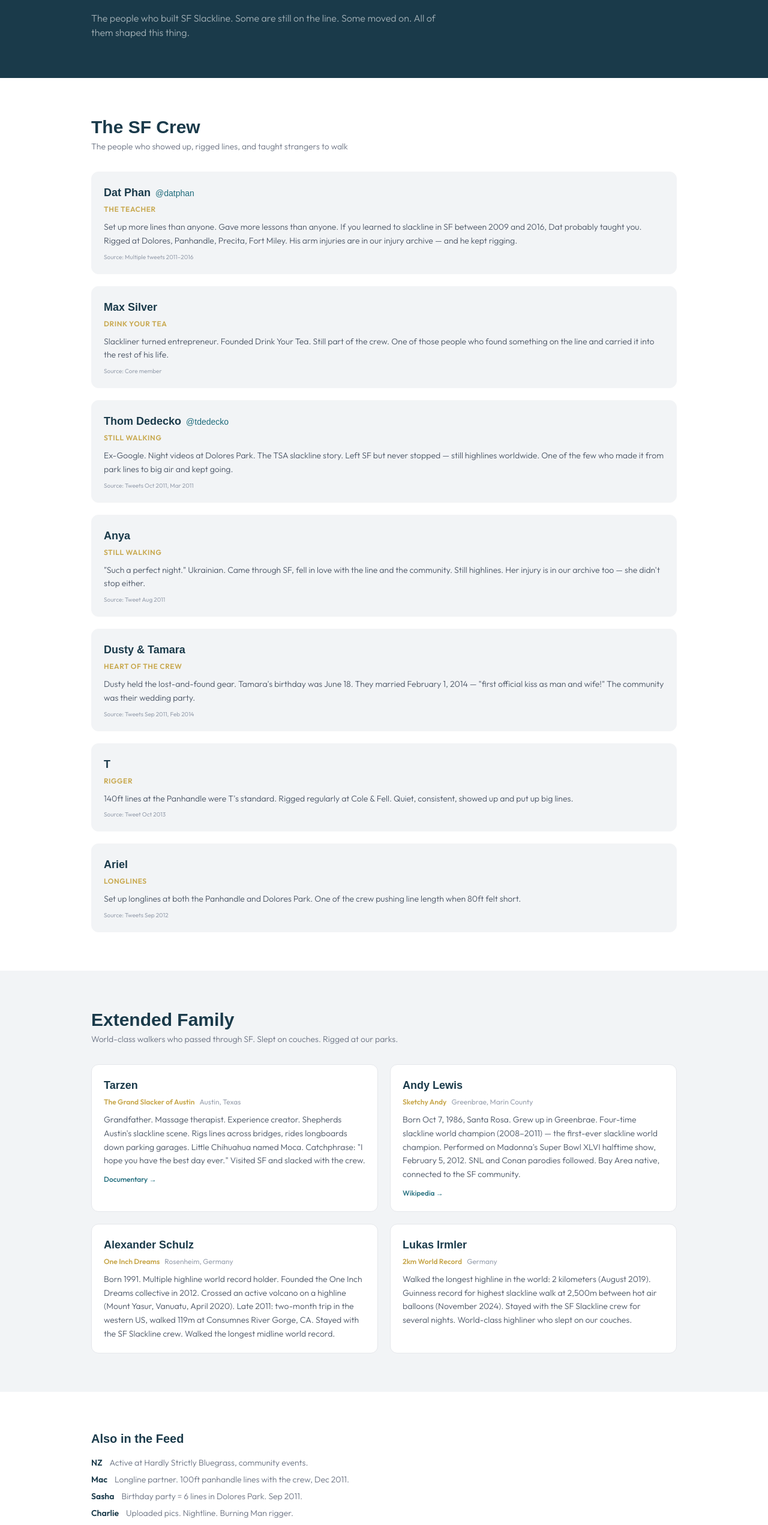
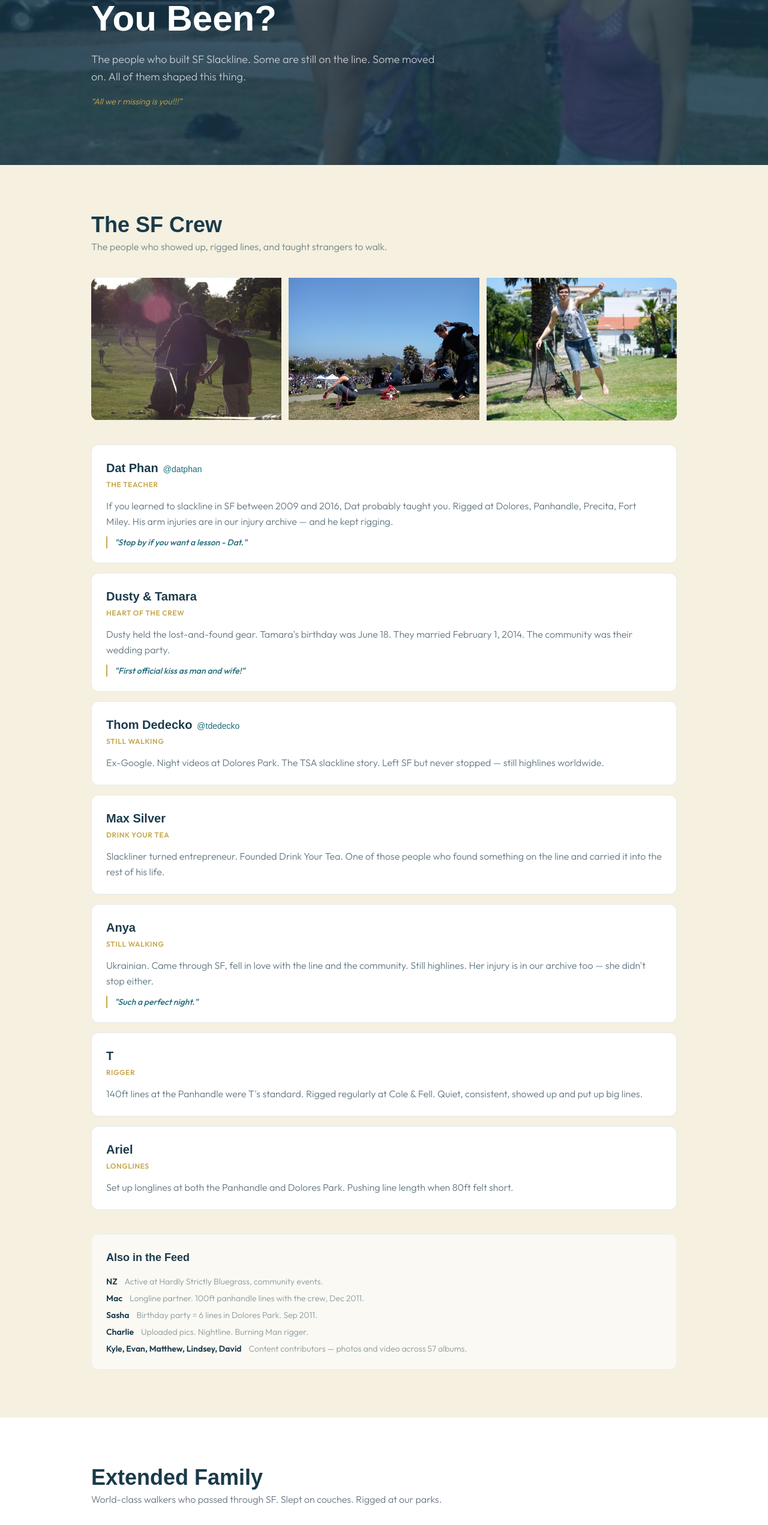
Before and after one commit to speedwarnsf/sfslackline, a Next.js app: page /community in a window 1280 px wide. Shown: the part 234-2776 px from the top of the page at 60% size. Built offline with nearby package versions, Linux system fonts and the light colour scheme; a web font is replaced by a local one.

Commit message:
Improve community page: real photos, mini-profiles, tweet quotes, Friends & Partners section

```diff
--- a/src/app/community/page.tsx
+++ b/src/app/community/page.tsx
@@ -1,8 +1,10 @@
 import Link from 'next/link';
+import Image from 'next/image';
 
 /*
  * COMMUNITY — ALL DATA FROM SF_SLACKLINE_VOICE_AND_DATA.md
  * People verified from @sfslackline tweets (2011–2018) and firsthand accounts.
+ * NO fabricated data. NO Friedi Kühne.
  */
 
 const sfCrew = [
@@ -10,45 +12,52 @@ const sfCrew = [
     name: 'Dat Phan',
     handle: '@datphan',
     role: 'The Teacher',
-    bio: 'Set up more lines than anyone. Gave more lessons than anyone. If you learned to slackline in SF between 2009 and 2016, Dat probably taught you. Rigged at Dolores, Panhandle, Precita, Fort Miley. His arm injuries are in our injury archive — and he kept rigging.',
-    tweets: 'Multiple tweets 2011–2016',
+    bio: 'If you learned to slackline in SF between 2009 and 2016, Dat probably taught you. Rigged at Dolores, Panhandle, Precita, Fort Miley. His arm injuries are in our injury archive — and he kept rigging.',
+    quote: '"Stop by if you want a lesson - Dat."',
+    photo: null,
   },
   {
-    name: 'Max Silver',
-    role: 'Drink Your Tea',
-    bio: 'Slackliner turned entrepreneur. Founded Drink Your Tea. Still part of the crew. One of those people who found something on the line and carried it into the rest of his life.',
-    tweets: 'Core member',
+    name: 'Dusty & Tamara',
+    role: 'Heart of the Crew',
+    bio: 'Dusty held the lost-and-found gear. Tamara\'s birthday was June 18. They married February 1, 2014. The community was their wedding party.',
+    quote: '"First official kiss as man and wife!"',
+    photo: null,
   },
   {
     name: 'Thom Dedecko',
     handle: '@tdedecko',
     role: 'Still Walking',
-    bio: 'Ex-Google. Night videos at Dolores Park. The TSA slackline story. Left SF but never stopped — still highlines worldwide. One of the few who made it from park lines to big air and kept going.',
-    tweets: 'Tweets Oct 2011, Mar 2011',
+    bio: 'Ex-Google. Night videos at Dolores Park. The TSA slackline story. Left SF but never stopped — still highlines worldwide.',
+    quote: null,
+    photo: null,
+  },
+  {
+    name: 'Max Silver',
+    role: 'Drink Your Tea',
+    bio: 'Slackliner turned entrepreneur. Founded Drink Your Tea. One of those people who found something on the line and carried it into the rest of his life.',
+    quote: null,
+    photo: null,
   },
   {
     name: 'Anya',
     role: 'Still Walking',
-    bio: '"Such a perfect night." Ukrainian. Came through SF, fell in love with the line and the community. Still highlines. Her injury is in our archive too — she didn\'t stop either.',
-    tweets: 'Tweet Aug 2011',
-  },
-  {
-    name: 'Dusty & Tamara',
-    role: 'Heart of the Crew',
-    bio: 'Dusty held the lost-and-found gear. Tamara\'s birthday was June 18. They married February 1, 2014 — "first official kiss as man and wife!" The community was their wedding party.',
-    tweets: 'Tweets Sep 2011, Feb 2014',
+    bio: 'Ukrainian. Came through SF, fell in love with the line and the community. Still highlines. Her injury is in our archive too — she didn\'t stop either.',
+    quote: '"Such a perfect night."',
+    photo: null,
   },
   {
     name: 'T',
     role: 'Rigger',
     bio: '140ft lines at the Panhandle were T\'s standard. Rigged regularly at Cole & Fell. Quiet, consistent, showed up and put up big lines.',
-    tweets: 'Tweet Oct 2013',
+    quote: null,
+    photo: null,
   },
   {
     name: 'Ariel',
     role: 'Longlines',
-    bio: 'Set up longlines at both the Panhandle and Dolores Park. One of the crew pushing line length when 80ft felt short.',
-    tweets: 'Tweets Sep 2012',
+    bio: 'Set up longlines at both the Panhandle and Dolores Park. Pushing line length when 80ft felt short.',
+    quote: null,
+    photo: null,
   },
 ];
 
@@ -57,33 +66,41 @@ const extendedFamily = [
     name: 'Tarzen',
     from: 'Austin, Texas',
     title: 'The Grand Slacker of Austin',
-    bio: 'Grandfather. Massage therapist. Experience creator. Shepherds Austin\'s slackline scene. Rigs lines across bridges, rides longboards down parking garages. Little Chihuahua named Moca. Catchphrase: "I hope you have the best day ever." Visited SF and slacked with the crew.',
+    bio: 'Grandfather. Massage therapist. Experience creator. Shepherds Austin\'s slackline scene — rigs lines across bridges, rides longboards down parking garages. Little Chihuahua named Moca.',
+    connection: 'Visited SF and slacked with the crew. His catchphrase: "I hope you have the best day ever."',
     link: 'https://youtube.com/watch?v=UimnK9DIxEw',
-    linkLabel: 'Documentary',
+    linkLabel: 'Watch the Documentary',
+    emoji: '🤙',
   },
   {
     name: 'Andy Lewis',
     from: 'Greenbrae, Marin County',
     title: 'Sketchy Andy',
-    bio: 'Born Oct 7, 1986, Santa Rosa. Grew up in Greenbrae. Four-time slackline world champion (2008–2011) — the first-ever slackline world champion. Performed on Madonna\'s Super Bowl XLVI halftime show, February 5, 2012. SNL and Conan parodies followed. Bay Area native, connected to the SF community.',
+    bio: 'Born in Santa Rosa, grew up in Greenbrae. Four-time slackline world champion (2008–2011) — the first-ever. Performed on Madonna\'s Super Bowl XLVI halftime show. SNL and Conan parodies followed.',
+    connection: 'Bay Area native. Connected to the SF community from the beginning.',
     link: 'https://en.wikipedia.org/wiki/Andy_Lewis_(slackliner)',
     linkLabel: 'Wikipedia',
+    emoji: '🏆',
   },
   {
     name: 'Alexander Schulz',
     from: 'Rosenheim, Germany',
     title: 'One Inch Dreams',
-    bio: 'Born 1991. Multiple highline world record holder. Founded the One Inch Dreams collective in 2012. Crossed an active volcano on a highline (Mount Yasur, Vanuatu, April 2020). Late 2011: two-month trip in the western US, walked 119m at Consumnes River Gorge, CA. Stayed with the SF Slackline crew. Walked the longest midline world record.',
+    bio: 'Born 1991. Multiple highline world record holder. Founded the One Inch Dreams collective in 2012. Crossed an active volcano on a highline — Mount Yasur, Vanuatu, April 2020.',
+    connection: 'Late 2011: two-month trip in the western US. Walked 119m at Consumnes River Gorge, CA. Stayed with the SF Slackline crew.',
     link: null,
     linkLabel: null,
+    emoji: '🌋',
   },
   {
     name: 'Lukas Irmler',
     from: 'Germany',
     title: '2km World Record',
-    bio: 'Walked the longest highline in the world: 2 kilometers (August 2019). Guinness record for highest slackline walk at 2,500m between hot air balloons (November 2024). Stayed with the SF Slackline crew for several nights. World-class highliner who slept on our couches.',
+    bio: 'Walked the longest highline in the world: 2 kilometers (August 2019). Guinness record for highest slackline walk at 2,500m between hot air balloons (November 2024).',
+    connection: 'Stayed with the SF Slackline crew for several nights. World-class highliner who slept on our couches.',
     link: null,
     linkLabel: null,
+    emoji: '🎈',
   },
 ];
 
@@ -99,92 +116,151 @@ export default function CommunityPage() {
   return (
     <div className="mt-14 font-body">
       {/* Hero */}
-      <section className="bg-[#1A3A4A] py-12 sm:py-16">
-        <div className="max-w-5xl mx-auto px-5 sm:px-6">
-          <h1 className="font-display text-3xl sm:text-5xl font-black text-white leading-tight mb-3">
+      <section className="relative bg-[#1A3A4A] py-16 sm:py-24 overflow-hidden">
+        <div className="absolute inset-0 opacity-20">
+          <Image
+            src="/photos/nightline-2.jpg"
+            alt="Nightline at Dolores Park"
+            fill
+            className="object-cover"
+            priority
+          />
+        </div>
+        <div className="relative max-w-5xl mx-auto px-5 sm:px-6">
+          <h1 className="font-display text-4xl sm:text-6xl font-black text-white leading-tight mb-4">
             Where Have<br />You Been?
           </h1>
-          <p className="text-white/60 text-sm sm:text-base font-light max-w-xl">
+          <p className="text-white/70 text-base sm:text-lg font-light max-w-xl leading-relaxed">
             The people who built SF Slackline. Some are still on the line.
             Some moved on. All of them shaped this thing.
+          </p>
+          <p className="text-[#C8A84E] text-sm font-light mt-4 italic">
+            &ldquo;All we r missing is you!!!&rdquo;
           </p>
         </div>
       </section>
 
       {/* SF Crew */}
-      <section className="bg-white py-12 sm:py-16">
+      <section className="bg-[#F5F0E0] py-14 sm:py-20">
         <div className="max-w-5xl mx-auto px-5 sm:px-6">
-          <h2 className="font-display text-2xl sm:text-3xl font-black text-[#1A3A4A] mb-1">The SF Crew</h2>
-          <p className="text-sm text-gray-500 font-light mb-8">The people who showed up, rigged lines, and taught strangers to walk</p>
+          <h2 className="font-display text-2xl sm:text-4xl font-black text-[#1A3A4A] mb-1">The SF Crew</h2>
+          <p className="text-sm sm:text-base text-[#1A3A4A]/60 font-light mb-10">
+            The people who showed up, rigged lines, and taught strangers to walk.
+          </p>
 
-          <div className="space-y-5">
+          {/* Photo strip */}
+          <div className="grid grid-cols-3 gap-2 sm:gap-3 mb-10 rounded-xl overflow-hidden">
+            <div className="relative aspect-[4/3]">
+              <Image src="/photos/memorial.jpg" alt="Memorial Day slacklining" fill className="object-cover" />
+            </div>
+            <div className="relative aspect-[4/3]">
+              <Image src="/photos/prideline.jpg" alt="Pride weekend slacklining" fill className="object-cover" />
+            </div>
+            <div className="relative aspect-[4/3]">
+              <Image src="/photos/july4th.jpg" alt="July 4th slacklining" fill className="object-cover" />
+            </div>
+          </div>
+
+          <div className="space-y-4">
             {sfCrew.map((person) => (
-              <div key={person.name} className="p-5 rounded-xl bg-[#F2F4F6] border border-gray-100">
-                <div className="flex items-start justify-between gap-4">
+              <div key={person.name} className="p-5 sm:p-6 rounded-xl bg-white border border-[#1A3A4A]/10 hover:border-[#C8A84E]/40 transition-colors">
+                <div className="flex items-start justify-between gap-4 flex-wrap">
                   <div>
-                    <h3 className="font-display text-lg font-black text-[#1A3A4A]">
+                    <h3 className="font-display text-lg sm:text-xl font-black text-[#1A3A4A]">
                       {person.name}
                       {person.handle && <span className="text-[#1E6B7B] text-sm font-medium ml-2">{person.handle}</span>}
                     </h3>
                     <span className="text-xs text-[#C8A84E] font-semibold uppercase tracking-wider">{person.role}</span>
                   </div>
                 </div>
-                <p className="text-sm text-gray-600 font-light mt-2 leading-relaxed">{person.bio}</p>
-                <p className="text-[10px] text-gray-400 mt-2">Source: {person.tweets}</p>
+                <p className="text-sm sm:text-base text-[#1A3A4A]/70 font-light mt-3 leading-relaxed">{person.bio}</p>
+                {person.quote && (
+                  <p className="text-sm text-[#1E6B7B] font-medium mt-3 italic border-l-2 border-[#C8A84E] pl-3">
+                    {person.quote}
+                  </p>
+                )}
+              </div>
+            ))}
+          </div>
+
+          {/* Also Mentioned */}
+          <div className="mt-10 p-5 sm:p-6 rounded-xl bg-white/60 border border-[#1A3A4A]/5">
+            <h3 className="font-display text-lg font-black text-[#1A3A4A] mb-4">Also in the Feed</h3>
+            <div className="space-y-2">
+              {alsoMentioned.map((person) => (
+                <div key={person.name} className="flex gap-3 items-start">
+                  <span className="text-sm font-semibold text-[#1A3A4A] shrink-0">{person.name}</span>
+                  <span className="text-sm text-[#1A3A4A]/50 font-light">{person.note}</span>
+                </div>
+              ))}
+            </div>
+          </div>
+        </div>
+      </section>
+
+      {/* Extended Family */}
+      <section className="bg-white py-14 sm:py-20">
+        <div className="max-w-5xl mx-auto px-5 sm:px-6">
+          <h2 className="font-display text-2xl sm:text-4xl font-black text-[#1A3A4A] mb-1">Extended Family</h2>
+          <p className="text-sm sm:text-base text-gray-500 font-light mb-10">
+            World-class walkers who passed through SF. Slept on couches. Rigged at our parks.
+          </p>
+
+          <div className="grid gap-6">
+            {extendedFamily.map((person) => (
+              <div key={person.name} className="p-6 sm:p-8 rounded-2xl bg-gradient-to-br from-[#F5F0E0]/60 to-white border border-[#C8A84E]/20">
+                <div className="flex items-start gap-4">
+                  <span className="text-3xl sm:text-4xl shrink-0">{person.emoji}</span>
+                  <div className="min-w-0">
+                    <div className="flex items-baseline gap-2 flex-wrap">
+                      <h3 className="font-display text-xl sm:text-2xl font-black text-[#1A3A4A]">{person.name}</h3>
+                      <span className="text-xs text-[#C8A84E] font-semibold uppercase tracking-wider">{person.title}</span>
+                    </div>
+                    <p className="text-xs text-[#1E6B7B] font-medium mt-0.5">{person.from}</p>
+                    <p className="text-sm sm:text-base text-[#1A3A4A]/70 font-light mt-3 leading-relaxed">{person.bio}</p>
+                    <p className="text-sm text-[#1A3A4A]/90 font-medium mt-2 border-l-2 border-[#1E6B7B] pl-3 italic">
+                      {person.connection}
+                    </p>
+                    {person.link && (
+                      <a href={person.link} target="_blank" rel="noopener noreferrer" className="inline-block mt-4 text-sm text-[#1E6B7B] font-semibold hover:text-[#1A3A4A] transition-colors">
+                        {person.linkLabel} &rarr;
+                      </a>
+                    )}
+                  </div>
+                </div>
               </div>
             ))}
           </div>
         </div>
       </section>
 
-      {/* Extended Family */}
-      <section className="bg-[#F2F4F6] py-12 sm:py-16">
-        <div className="max-w-5xl mx-auto px-5 sm:px-6">
-          <h2 className="font-display text-2xl sm:text-3xl font-black text-[#1A3A4A] mb-1">Extended Family</h2>
-          <p className="text-sm text-gray-500 font-light mb-8">World-class walkers who passed through SF. Slept on couches. Rigged at our parks.</p>
-
-          <div className="grid sm:grid-cols-2 gap-5">
-            {extendedFamily.map((person) => (
-              <div key={person.name} className="p-5 rounded-xl bg-white border border-gray-200">
-                <div className="flex items-start justify-between">
-                  <div>
-                    <h3 className="font-display text-lg font-black text-[#1A3A4A]">{person.name}</h3>
-                    <span className="text-xs text-[#C8A84E] font-semibold">{person.title}</span>
-                    <span className="text-xs text-gray-400 ml-2">{person.from}</span>
+      {/* Photo break */}
+      <section className="grid grid-cols-2 sm:grid-cols-4">
+        <div className="relative aspect-square">
+          <Image src="/photos/highline.jpg" alt="Highline" fill className="object-cover" />
         </div>
+        <div className="relative aspect-square">
+          <Image src="/photos/ocean-beach.jpg" alt="Ocean Beach slackline" fill className="object-cover" />
         </div>
-                <p className="text-sm text-gray-600 font-light mt-2 leading-relaxed">{person.bio}</p>
-                {person.link && (
-                  <a href={person.link} target="_blank" rel="noopener noreferrer" className="inline-block mt-3 text-xs text-[#1E6B7B] font-medium hover:text-[#1A3A4A] transition-colors">
-                    {person.linkLabel} &rarr;
-                  </a>
-                )}
+        <div className="relative aspect-square">
+          <Image src="/photos/rooftop.jpg" alt="Rooftop slackline" fill className="object-cover" />
         </div>
-            ))}
-          </div>
+        <div className="relative aspect-square">
+          <Image src="/photos/panhandle-170.jpg" alt="170ft at the Panhandle" fill className="object-cover" />
         </div>
       </section>
 
-      {/* Also Mentioned */}
-      <section className="bg-white py-12 sm:py-16">
+      {/* Friends & Partners */}
+      <section className="bg-[#1A3A4A] py-14 sm:py-20">
         <div className="max-w-5xl mx-auto px-5 sm:px-6">
-          <h2 className="font-display text-xl font-black text-[#1A3A4A] mb-4">Also in the Feed</h2>
-          <div className="space-y-2">
-            {alsoMentioned.map((person) => (
-              <div key={person.name} className="flex gap-3 items-start">
-                <span className="text-sm font-semibold text-[#1A3A4A] shrink-0">{person.name}</span>
-                <span className="text-sm text-gray-500 font-light">{person.note}</span>
-              </div>
-            ))}
-          </div>
-        </div>
-      </section>
+          <h2 className="font-display text-2xl sm:text-4xl font-black text-white mb-2">Friends &amp; Partners</h2>
+          <p className="text-white/50 text-sm font-light mb-8">
+            The people and orgs keeping the slackline world connected.
+          </p>
 
-      {/* Balance Community */}
-      <section className="bg-[#1A3A4A] py-12 sm:py-14">
-        <div className="max-w-5xl mx-auto px-5 sm:px-6">
-          <h2 className="font-display text-2xl font-black text-white mb-2">Balance Community</h2>
-          <p className="text-white/70 text-sm font-light leading-relaxed max-w-2xl">
+          <div className="p-6 sm:p-8 rounded-2xl bg-white/5 border border-white/10">
+            <h3 className="font-display text-xl sm:text-2xl font-black text-[#C8A84E] mb-2">Balance Community</h3>
+            <p className="text-white/70 text-sm sm:text-base font-light leading-relaxed max-w-2xl">
               The online hub for slackliners since the early days. Started as a forum and community resource,
               now primarily a gear retailer. Still the best place to buy webbing, hardware, and tree protection
               in the US. If you need slackline-specific gear, this is where the community buys it.
@@ -193,30 +269,31 @@ export default function CommunityPage() {
               href="https://balancecommunity.com"
               target="_blank"
               rel="noopener noreferrer"
-            className="inline-block mt-4 bg-[#C8A84E] text-[#1A3A4A] px-5 py-2.5 rounded text-xs font-semibold uppercase tracking-wider hover:bg-[#B8983E] transition-colors"
+              className="inline-block mt-5 bg-[#C8A84E] text-[#1A3A4A] px-6 py-3 rounded-lg text-sm font-semibold uppercase tracking-wider hover:bg-[#B8983E] transition-colors"
             >
-            balancecommunity.com
+              balancecommunity.com &rarr;
             </a>
+          </div>
         </div>
       </section>
 
       {/* CTA */}
-      <section className="bg-[#1E6B7B] py-10">
+      <section className="bg-[#1E6B7B] py-12 sm:py-16">
         <div className="max-w-5xl mx-auto px-5 sm:px-6 text-center">
-          <h2 className="font-display text-xl font-black text-white mb-2">All we r missing is you</h2>
-          <p className="text-sm font-light text-white/70 mb-5">
+          <h2 className="font-display text-2xl sm:text-3xl font-black text-white mb-3">All we r missing is you</h2>
+          <p className="text-base font-light text-white/70 mb-6 max-w-md mx-auto">
             The community is still here. The lines still go up. Come out.
           </p>
-          <div className="flex gap-3 justify-center">
+          <div className="flex gap-3 justify-center flex-wrap">
             <Link
               href="/spots"
-              className="inline-block bg-[#C8A84E] text-[#1A3A4A] px-5 py-2.5 rounded text-xs font-semibold uppercase tracking-wider hover:bg-[#B8983E] transition-colors"
+              className="inline-block bg-[#C8A84E] text-[#1A3A4A] px-6 py-3 rounded-lg text-sm font-semibold uppercase tracking-wider hover:bg-[#B8983E] transition-colors"
             >
               Find a Spot
             </Link>
             <Link
               href="/events"
-              className="inline-block border border-white/30 text-white px-5 py-2.5 rounded text-xs font-semibold uppercase tracking-wider hover:bg-white/10 transition-colors"
+              className="inline-block border border-white/30 text-white px-6 py-3 rounded-lg text-sm font-semibold uppercase tracking-wider hover:bg-white/10 transition-colors"
             >
               Events
             </Link>
```
Lines whose indentation alone changed are shown as unchanged.
